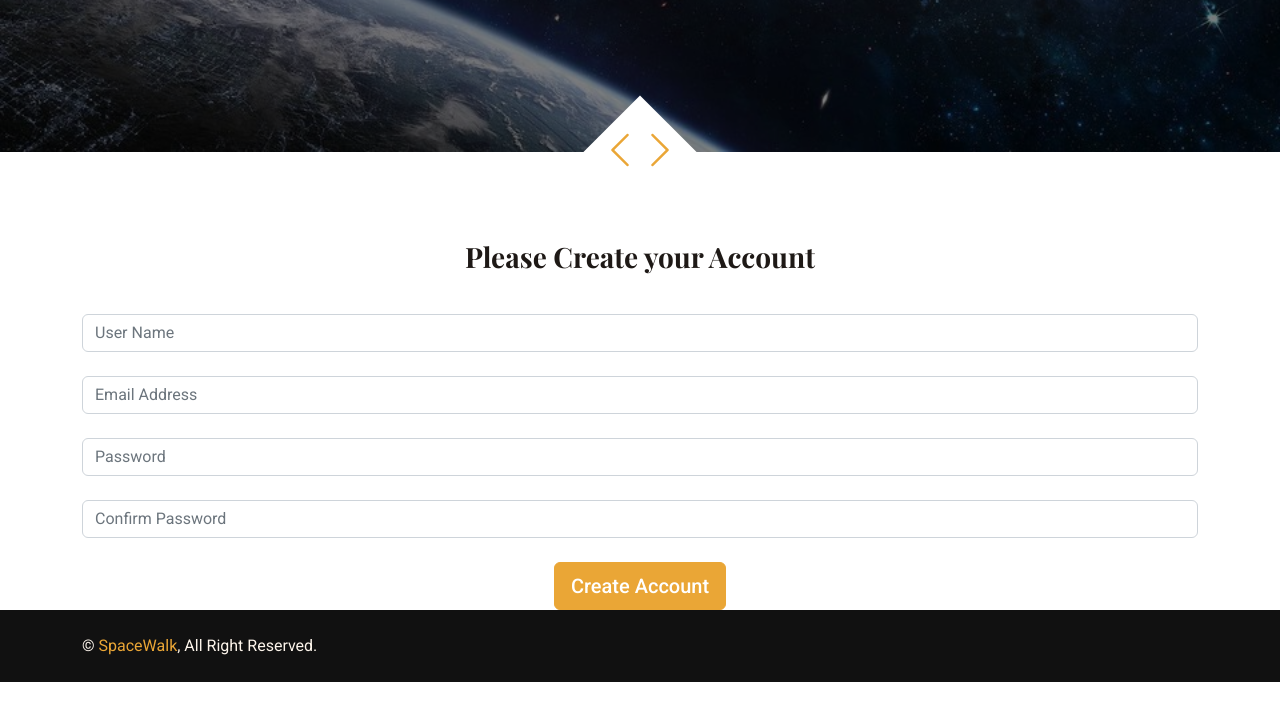
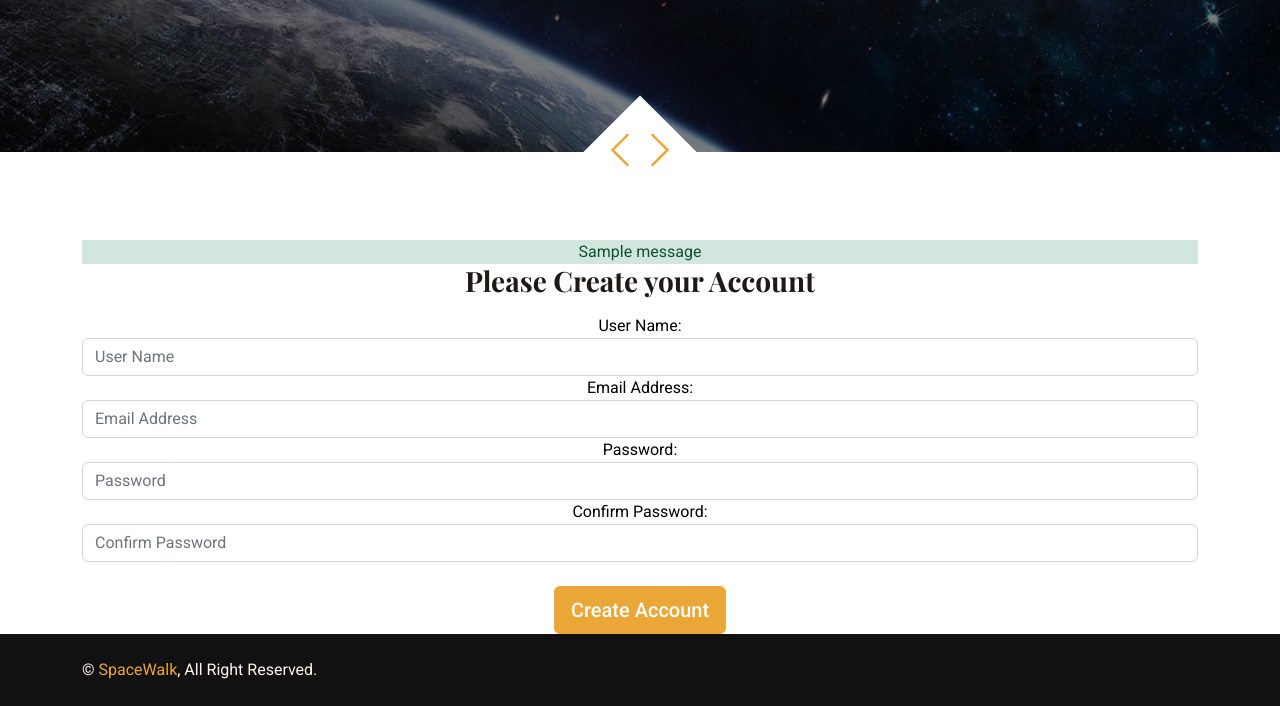
Before and after one commit to ellayang0618/heap-g09, a Flask app: page /register in a window 1280 px wide. Shown: the part 648-1354 px from the top of the page. Before the commit the page ends 1330 px from the top, so only its background shows below. Run offline with Flask 2, Linux system fonts and the light colour scheme; one stand-in notice (Sample message) is shown; some libraries are stand-ins or nearby versions.

Commit message:
register update
changed a few bugs for register

```diff
--- a/public/forms.py
+++ b/public/forms.py
@@ -6,6 +6,6 @@ from wtforms.validators import DataRequired, Email, Length, EqualTo
 class RegisterForm(FlaskForm):
     username = StringField('User Name: ',validators=[Length(min=2, max=25), DataRequired()])
     email = StringField(label="Email Address: ", validators=[DataRequired(), Email()])
-    password1 = PasswordField(label="Passowrd: ",validators=[DataRequired(), Length(min=8)])
+    password1 = PasswordField(label="Password: ",validators=[DataRequired(), Length(min=8)])
     password2 = PasswordField(label="Confirm Password: ", validators=[DataRequired(), EqualTo('password1')])
     submit = SubmitField(label="Create Account")
--- a/public/routes.py
+++ b/public/routes.py
@@ -43,7 +43,7 @@ def register_page():
 
     if form.errors != {}:
         for err_msg in form.errors.values():
-            print(f'There was was ettoe with creating a user:{err_msg}')
+            flash(f'There was was error with creating a user:{err_msg}', category='danger')
     return render_template('register.html', form=form)
 
 @app.route('/profile', methods=['POST', 'GET'])
--- a/public/templates/register.html
+++ b/public/templates/register.html
@@ -122,8 +122,22 @@
 
 <!--Content Here-->
 <div class="container">
-    <form method="POST" class="form-register" style="color:white">
+    <form method="POST" class="form-register" style="color:black">
         {{ form.hidden_tag() }}
+
+        {% with messages = get_flashed_messages(with_categories=true) %}
+        {% if messages %}
+            {% for category, message in messages %}
+                <div class="'alert alert-{{ category }}">
+                    <!-- <button type="button" class="m1-2 mb-1 close" data-dismiss="alert" aria-label="Close">
+                        <span aria-hidden="true">&times;</span>
+                    </button> -->
+                    {{ message }}
+                </div>
+            {% endfor %}
+        {% endif %}
+        {% endwith %}
+
         <h1 class="h3 mb-3 font-wright-normal">
             Please Create your Account
         </h1>
```
